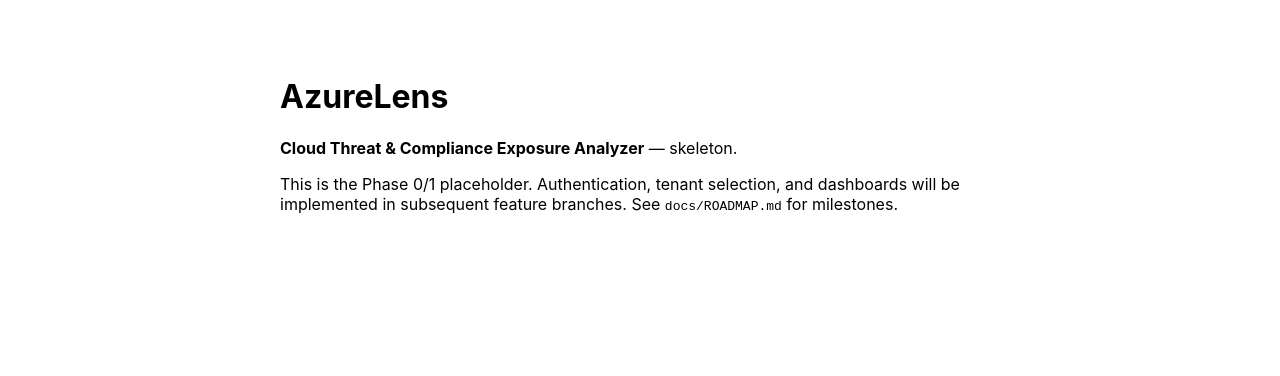
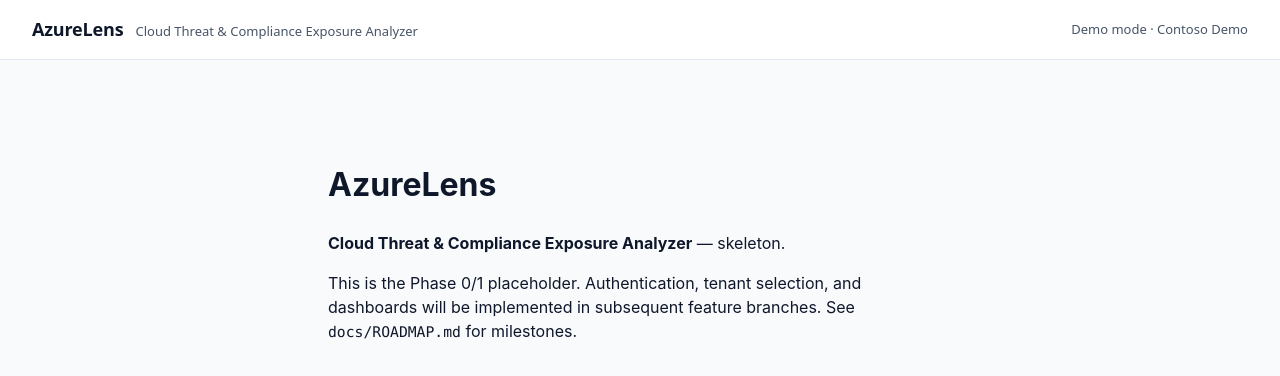
Before and after one commit to islamelbannamcm/azurelens, a Next.js app in the folder apps/frontend/: page / in a window 1280 px wide. Shown: the top 376 px of the page. Built offline with nearby package versions, Linux system fonts and the light colour scheme.

Commit message:
feat(frontend): refresh root layout with app chrome and globals import

```diff
--- a/apps/frontend/app/layout.tsx
+++ b/apps/frontend/app/layout.tsx
@@ -1,16 +1,13 @@
 // Root layout for the App Router.
-// Skeleton only — providers (MSAL, TanStack Query, Theme) will be wired here
-// in a follow-up branch. See docs/ROADMAP.md Phase 1.
 //
-// TODO(phase-1):
-//  - <MsalProvider> for Entra ID auth
-//  - <QueryClientProvider> for TanStack Query
-//  - <ThemeProvider> + design tokens
-//  - <TelemetryProvider> for OpenTelemetry web SDK
-//  - Strict CSP nonce propagation
+// Phase 8 wires the basic app chrome (brand header + main container) and
+// imports global styles. Auth providers, MSAL, tenant switcher, telemetry
+// providers, and theme toggle arrive in Phase 1.
 
 import type { Metadata, Viewport } from "next";
 import type { ReactNode } from "react";
+
+import "./globals.css";
 
 export const metadata: Metadata = {
   title: "AzureLens — Cloud Threat & Compliance Exposure Analyzer",
@@ -28,8 +25,23 @@ export default function RootLayout({ children }: { children: ReactNode }) {
   return (
     <html lang="en">
       <body>
-        {/* TODO(phase-1): replace with full app chrome (nav, tenant switcher, user menu) */}
-        {children}
+        {/* TODO(phase-1):
+              - <MsalProvider>            Entra ID auth (PKCE)
+              - <QueryClientProvider>     TanStack Query
+              - <ThemeProvider>           design tokens + dark mode
+              - <TelemetryProvider>       OpenTelemetry web SDK
+              - Strict CSP nonce propagation per docs/SECURITY_MODEL.md § 3.1
+        */}
+        <header className="app-header">
+          <div className="brand">
+            <span className="brand-mark">AzureLens</span>
+            <span className="brand-sub">
+              Cloud Threat &amp; Compliance Exposure Analyzer
+            </span>
+          </div>
+          <div className="app-header-meta">Demo mode · Contoso Demo</div>
+        </header>
+        <main className="app-main">{children}</main>
       </body>
     </html>
   );
```
